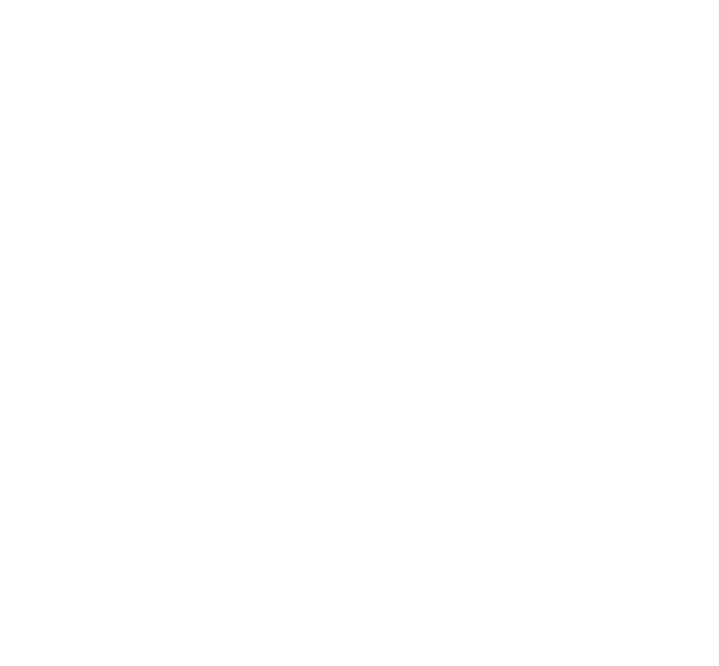
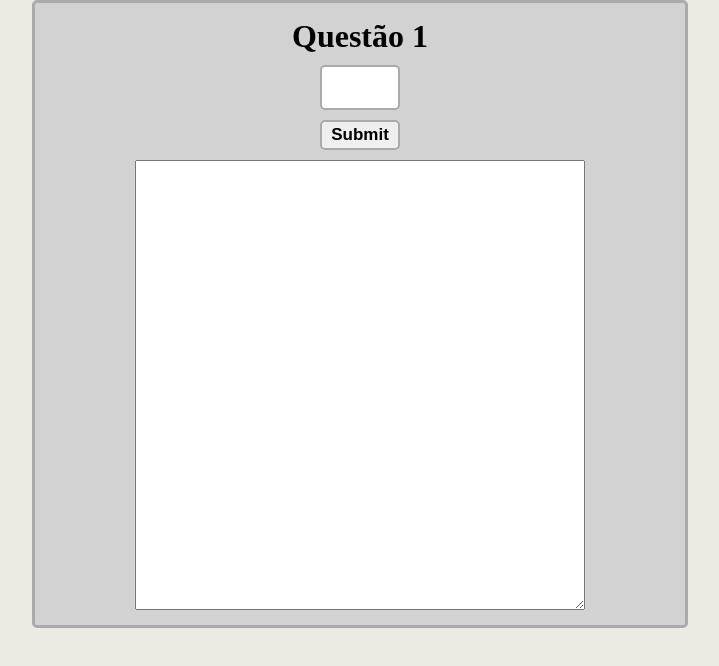
Before and after one commit to GuiBublitz/Desafio, a plain HTML site: page index.html in a window 1280 px wide. Shown: the whole page, without its empty margins (280-999 px from the left). Drawn offline with Linux system fonts and the light colour scheme.

Commit message:
Question one done

```diff
--- a/css/style.css
+++ b/css/style.css
@@ -3,3 +3,45 @@
     margin: 0;
     box-sizing: border-box;
 }
+body{
+    background-color: rgb(235, 235, 225);
+    display: flex;
+    justify-content: center;
+}
+.wraper{
+    display: inline-block;
+    background-color: rgb(210, 210, 210);
+    padding: 15px 100px;
+    border-radius: 5px;
+    border: 3px solid rgb(170, 170, 170);
+}
+
+/**** **** Question One Style ***** ****/
+#form-question-one{
+    margin: 0 auto;
+    text-align: center;
+    display: flex;
+    align-items: center;
+    flex-direction: column;
+    gap: 10px;
+}
+#input-number-question-one{
+    width: 80px;
+    height: 45px;
+    font-size: 25px;
+    border-radius: 5px;
+    border: 2px solid rgb(170, 170, 170);
+}
+#txt-question-one{
+    width: 450px;
+    height: 450px;
+}
+#btn-question-one{
+    width: 80px;
+    height: 30px;
+    font-weight: bold;
+    font-size: 17px;
+    border-radius: 5px;
+    border: 2px solid rgb(170, 170, 170);
+}
+/*********** **** END ***** ***********/
--- a/index.html
+++ b/index.html
@@ -4,9 +4,27 @@
     <meta charset="UTF-8">
     <meta http-equiv="X-UA-Compatible" content="IE=edge">
     <meta name="viewport" content="width=device-width, initial-scale=1, minimum-scale=1">
+    <link href="css/style.css" rel="stylesheet" />
     <title>Desafio Capgemini</title>
 </head>
 <body>
+
+    <main>
+        <!--Html first question-->
+        <div class="wraper">
+            <form id="form-question-one">
+                <h1>Questão 1</h1>
+                <input id="input-number-question-one" type="number"/>
+                <input id="btn-question-one" type="submit"/>
+                <textarea id="txt-question-one"></textarea>
+            </form>
+        </div>
+        <!--End - first question html-->
+
+
+    </main>
+
+
     <script src="/source/controller/ChallengeOne.js"></script>
     <script src="/source/controller/ChallengeTwo.js"></script>
     <script src="/source/controller/ChallengeThree.js"></script>
--- a/source/controller/ChallengeOne.js
+++ b/source/controller/ChallengeOne.js
@@ -2,8 +2,37 @@ class ChallengeOne {
 
     constructor(){
 
-        console.log('Challenge One is working');
+        this.form = document.getElementById('form-question-one');
+        this.inputNumber = document.getElementById('input-number-question-one');
+        this.txtbox = document.getElementById('txt-question-one');
+        this.initialize();
 
+    }
+    initialize(){
+        this.txtbox.readOnly = true;
+        this.initEvents();
+    }
+    initEvents(){
+        this.form.addEventListener('submit',(event)=>{
+            event.preventDefault();
+            this.calculate(this.inputNumber.value);
+        });
+    }
+    calculate(n){
+        let ast = '*';
+        let text = ``;/** text var was created so that we can load the full text at a single time **/
+        for(let i = 0; i < n; i++){
+            text += `${this.spaceBar(n - i) + ast} \n`;
+            ast += '*';
+        }
+        this.txtbox.value = text;
+    }
+    spaceBar(space){
+        let str = '';
+        for (let i = space; i > 1; i--){
+            str += " ";
+        }
+        return str;
     }
 
 }
```
